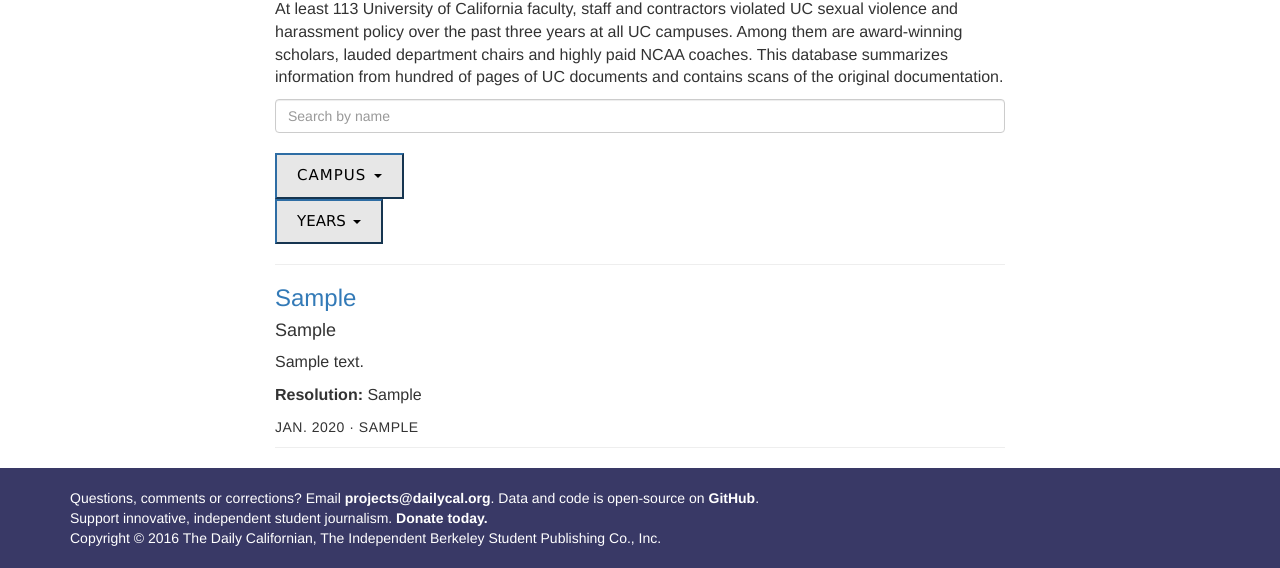
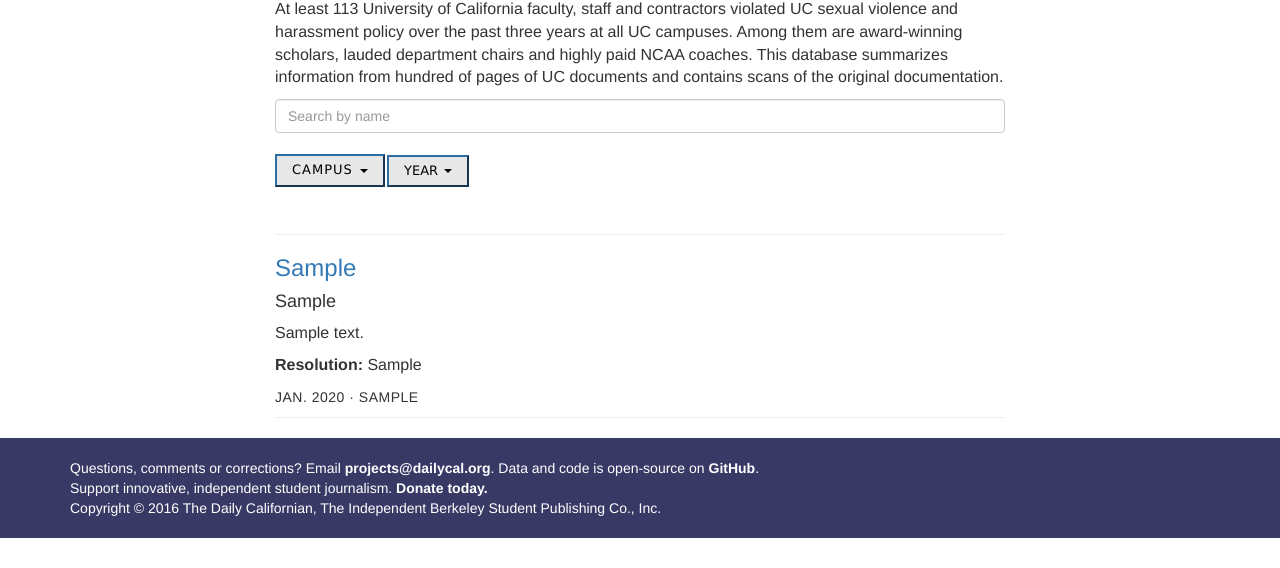
Before and after one commit to dailycal-projects/misconduct, a Django app: template misconduct/templates/misconduct/case_list.html in a window 1280 px wide. Shown: the part 476-1044 px from the top of the page. After the commit the page ends 1014 px from the top, so only its background shows below. Run offline with Django 3.2, Linux system fonts and the light colour scheme; the template is opened without the code that fills it: values that come from a table or form of the project are taken from there, others are empty; tables that the repository leaves empty hold one stand-in row (values such as "Sample post"); some libraries are stand-ins or nearby versions.

Commit message:
fixed buttons

```diff
--- a/misconduct/templates/misconduct/case_list.html
+++ b/misconduct/templates/misconduct/case_list.html
@@ -5,8 +5,12 @@
 <div class="col-md-8 col-md-offset-2">
 <h5>Sexual Misconduct</h5>
 <h1>113</h1>
+
 <p id="info">University of California employees violated sex misconduct policy in the past three years.</p>
+
+
 <p id="description"> At least 113 University of California faculty, staff and contractors violated UC sexual violence and harassment policy over the past three years at all UC campuses. Among them are award-winning scholars, lauded department chairs and highly paid NCAA coaches. This database summarizes information from hundred of pages of UC documents and contains scans of the original documentation. </p>
+
 <div id="list-wrapper">
 <input class="search form-control" placeholder="Search by name" />
 <br />
@@ -17,7 +21,7 @@
 	  campus
 	  <span class="caret"></span>
 	</button>
-	<ul class="dropdown-menu" aria-labelledby="campus-dropdown">
+	<ul class="dropdown-menu" aria-labelledby="campus-dropdown" id="campus-drop">
 	  <li><a data-campus="all">All campuses</a></li>
 	  <li><a data-campus="Berkeley">Berkeley</a></li>
 	  <li><a data-campus="Davis">Davis</a></li>
@@ -34,13 +38,13 @@
 </form>
 
 <form id="filter-form2" class="form-inline">
-	<div class="dropdown">
+	<div class="dropdown2">
 	<button class="datebtn btn-primary dropdown-toggle" type="button" id="year-dropdown"
 	        data-toggle="dropdown" aria-haspopup="true" aria-expanded="true">
-	  YEARS
+	  YEAR
 	  <span class="caret"></span>
 	</button>
-	<ul class="dropdown-menu" aria-labelledby="year-dropdown" id="year">
+	<ul class="dropdown-menu" aria-labelledby="year-dropdown" id="year-drop">
 	  <li><a id="year" data-year="all">All years</a></li>
 	  <li><a id="year" data-year="2015">2015</a></li>
 	  <li><a id="year" data-year="2014">2014</a></li>
@@ -97,36 +101,57 @@ h5 {
 }
 
 .campusbtn {
+  margin-left: 0px;
+  margin-top: 1px;
   background-color: #e7e7e7;
   font-family: "Lucida Sans Unicode", "Lucida Grande", sans-serif;
   color: black;
-  font-size: 15px;
-  padding: 10px 20px 10px 20px;
+  font-size: 13px;
+  padding: 5px 15px 5px 15px;
   cursor: pointer;
   font-weight: 100;
   letter-spacing: 1px;
   text-align: center;
   text-transform: uppercase;
+  position: relative;
+  left: 0px;
 
 }
 
 .datebtn {
+  margin-left: 150px;
+  margin-top: -100px;
   background-color: #e7e7e7;
   font-family: "Lucida Sans Unicode", "Lucida Grande", sans-serif;
   color: black;
-  font-size: 15px;
-  padding: 10px 20px 10px 20px;
-  /*left:18%;*/
-/*  text-decoration: none;
-  position: absolute;
-  display: inline-block;
-  left:22%;*/
+  font-size: 13px;
+  padding: 5px 15px 5px 15px;
+  position: relative;
+  bottom:30px;
+  top: -27px;
 }
 
 
 
 .dropdown {
+	display: inline;
+	 position: relative;
+}
+
+.dropdown2 {
 	display: inline-block;
+	position: relative;
+	right: 38px;
+}
+
+#year-drop {
+	margin-left: 150px;
+	margin-top:-20px;
+}
+
+#campus-drop {
+	margin-left: 0px;
+	margin-top:15px;
 }
 
 h3 a {
@@ -186,6 +211,7 @@ $('.dropdown-menu li a').click(function() {
 		$('#year-dropdown').html($(this).html() + ' <span class="caret"></span>');
 
     	if (year == 'all') {
+    		$('#year-dropdown').html("YEAR" + ' <span class="caret"></span>')
     		caseList.filter(function(item) {
     			if (oldCampus == 'all') {
     				return true;
@@ -211,6 +237,7 @@ $('.dropdown-menu li a').click(function() {
 		$('#campus-dropdown').html($(this).html() + ' <span class="caret"></span>');
 
 		if (campus == 'all') {
+			$('#campus-dropdown').html("CAMPUS" + ' <span class="caret"></span>');
 			caseList.filter(function(item) {
 				var complaint_year = new Date(item.values().complaint_date).getFullYear();
 				console.log(oldYear);
```
